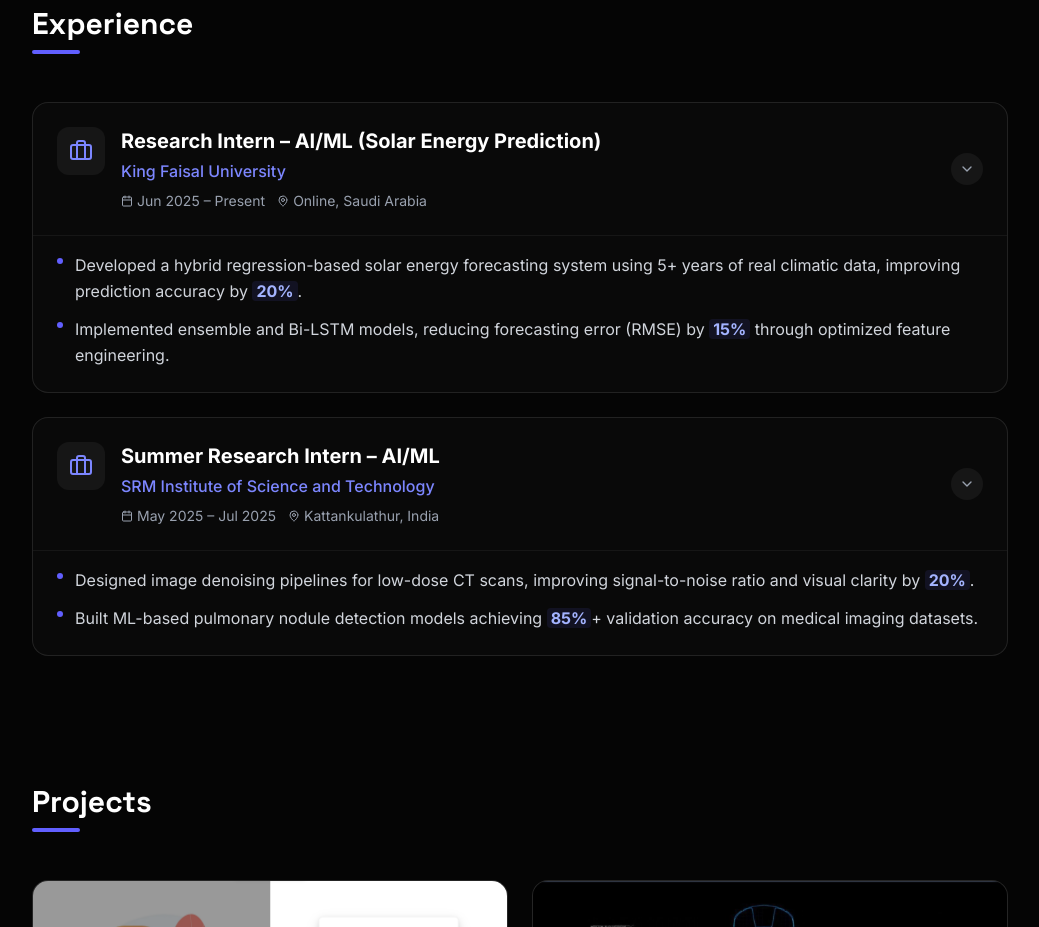
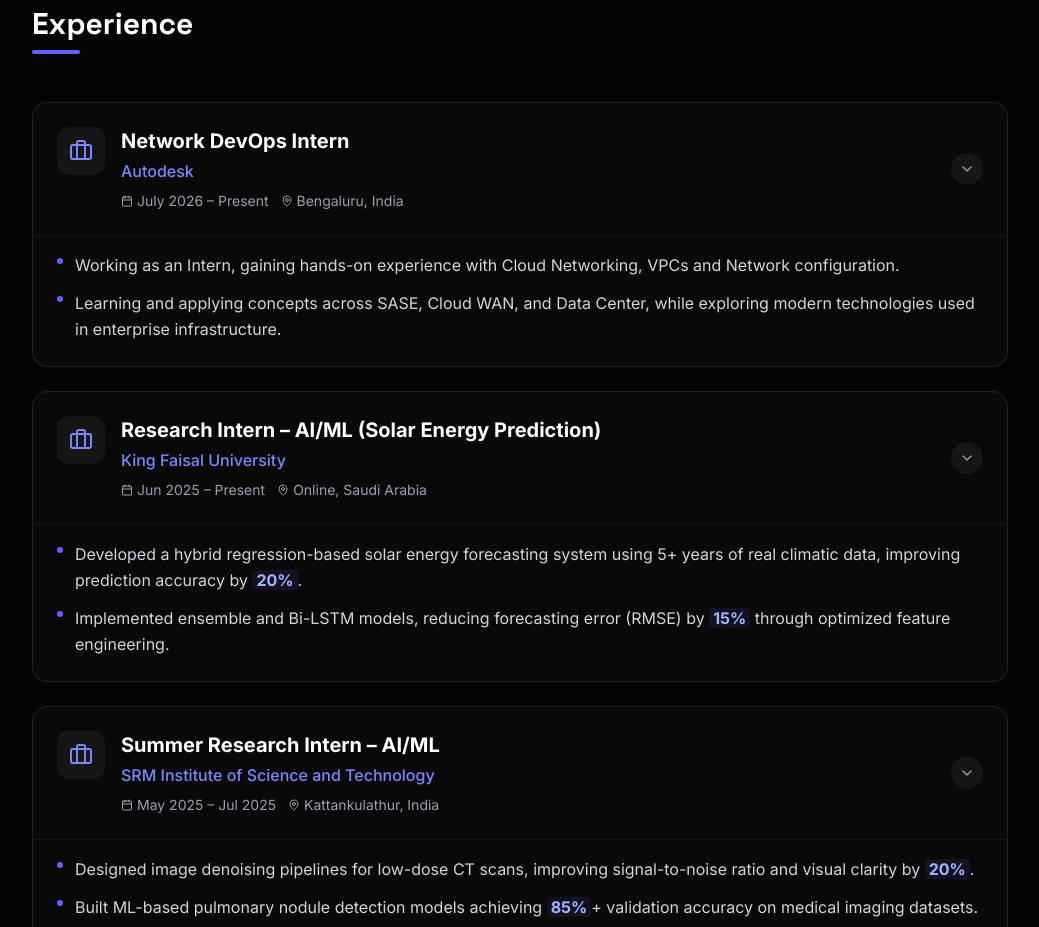
Before and after one commit to apiyush-12/My_portfolio_website, a React (Vite) app: page / in a window 1280 px wide. Shown: the part 1400-2327 px from the top of the page, without its empty margins (120-1159 px from the left). Built offline with nearby package versions, Linux system fonts and the light colour scheme; no server answers.

Commit message:
Update resume.ts

```diff
--- a/src/data/resume.ts
+++ b/src/data/resume.ts
@@ -33,6 +33,16 @@
     }
   ],
   "experience": [
+    {
+      "company": "Autodesk",
+      "role": "Network DevOps Intern",
+      "dates": "July 2026 – Present",
+      "location": "Bengaluru, India",
+      "bullets": [
+        "Working as an Intern, gaining hands-on experience with Cloud Networking, VPCs and Network configuration.",
+        "Learning and applying concepts across SASE, Cloud WAN, and Data Center, while exploring modern technologies used in enterprise infrastructure."
+      ]
+    },
     {
       "company": "King Faisal University",
       "role": "Research Intern – AI/ML (Solar Energy Prediction)",
```
